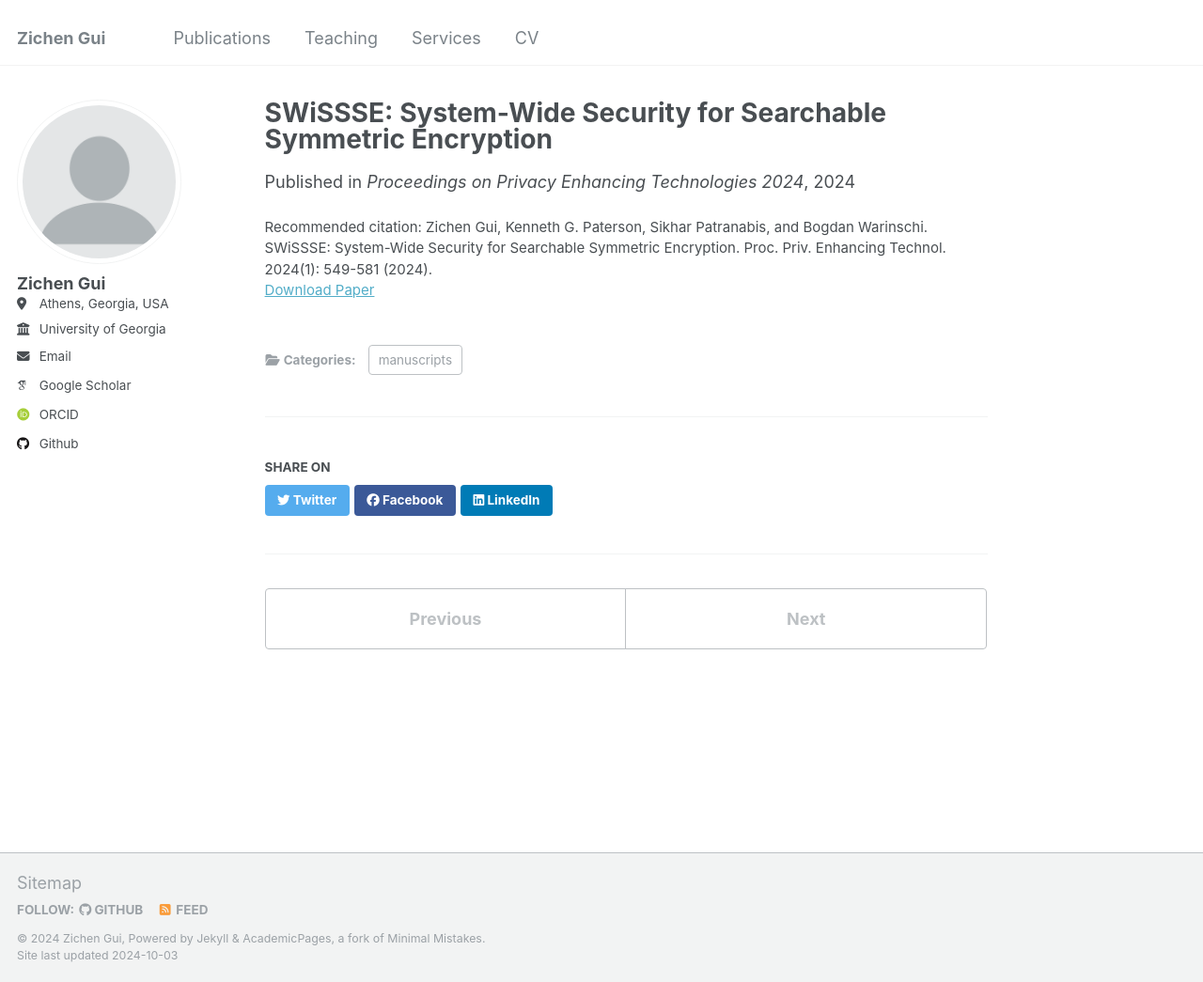
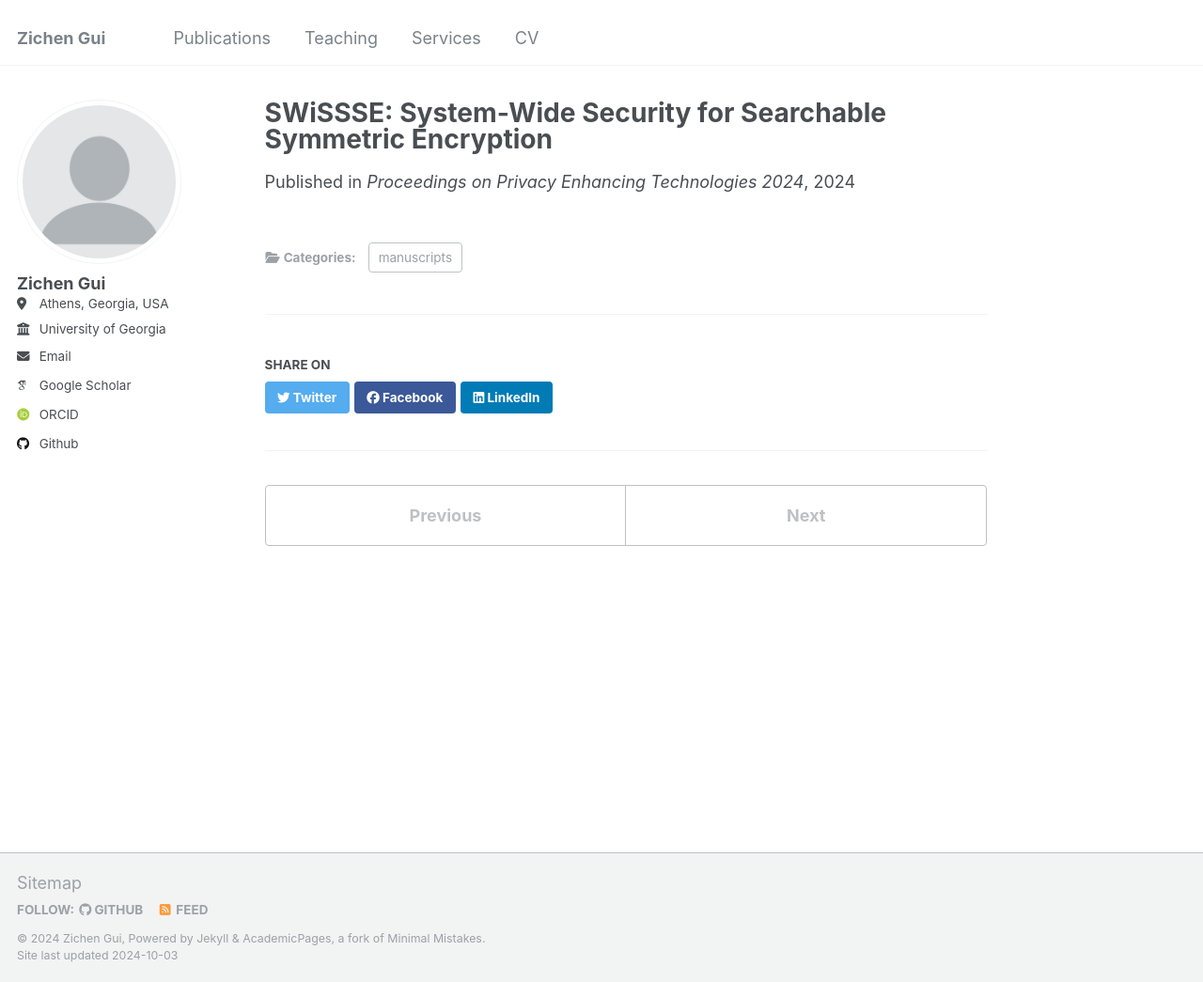
Before and after one commit to Zichen-Gui/Zichen-Gui.github.io, a Jekyll site: the page built from _publications/2024-07-15-SWiSSSE.md, in a window 1280 px wide and 1045 px high. Shown: the whole window at 94% size. Built offline with Jekyll 4.4.1, drawn with Linux system fonts in a browser that asks for light colours; some web fonts are replaced; part of the change alters nothing that is shown.

Commit message:
Update 2024-07-15-SWiSSSE.md

```diff
--- a/_publications/2024-07-15-SWiSSSE.md
+++ b/_publications/2024-07-15-SWiSSSE.md
@@ -7,5 +7,5 @@ permalink: /publication/2024-07-15-SWiSSSE
 date: 2024-07-15
 venue: 'Proceedings on Privacy Enhancing Technologies 2024'
 paperurl: 'https://petsymposium.org/popets/2024/popets-2024-0032.php'
-citation: "Zichen Gui, Kenneth G. Paterson, Sikhar Patranabis, and Bogdan Warinschi. SWiSSSE: System-Wide Security for Searchable Symmetric Encryption. Proc. Priv. Enhancing Technol. 2024(1): 549-581 (2024)."
+#citation: "Zichen Gui, Kenneth G. Paterson, Sikhar Patranabis, and Bogdan Warinschi. SWiSSSE: System-Wide Security for Searchable Symmetric Encryption. Proc. Priv. Enhancing Technol. 2024(1): 549-581 (2024)."
 ---
```
